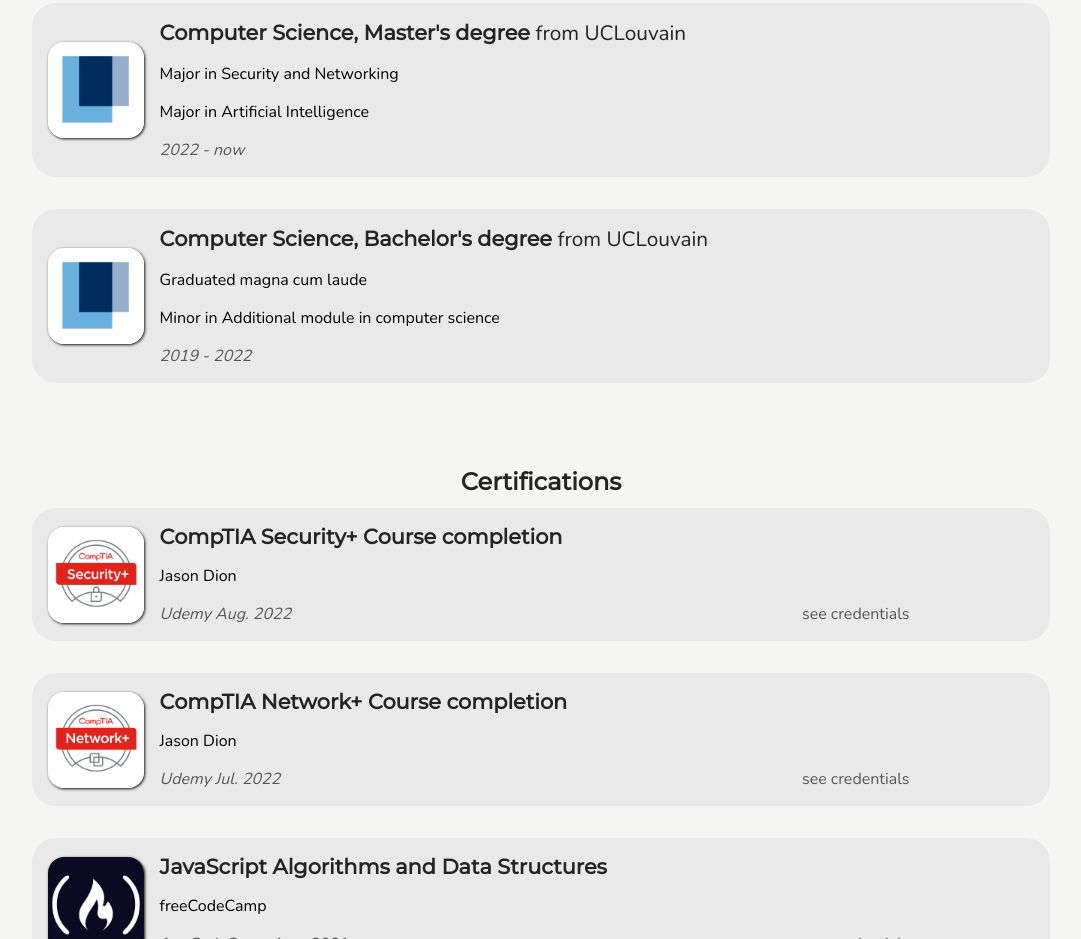
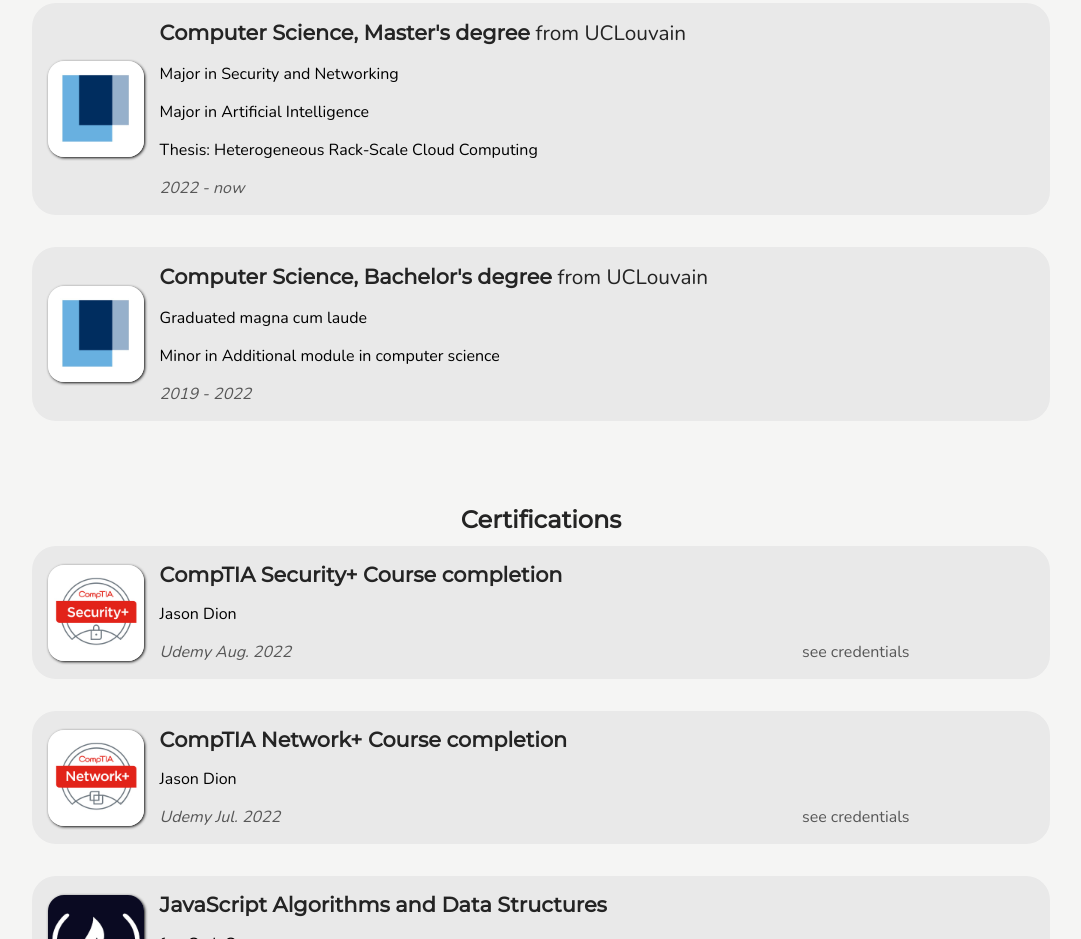
Before and after one commit to simonarys/simonarys.github.io, a plain HTML site: page index.html in a window 1280 px wide. Shown: the part 5993-6932 px from the top of the page, without its empty margins (99-1180 px from the left). Drawn offline with Linux system fonts and the light colour scheme.

Commit message:
Add master's thesis subject to university section

```diff
--- a/index.html
+++ b/index.html
@@ -371,6 +371,7 @@
             <h5>Computer Science, Master's degree <span class="from-ucl">from UCLouvain</span></h5>
             <p>Major in Security and Networking</p>
             <p>Major in Artificial Intelligence</p>
+            <p>Thesis: Heterogeneous Rack-Scale Cloud Computing</p>
             <i>2022 - now</i>
           </div>
         </li>
```
